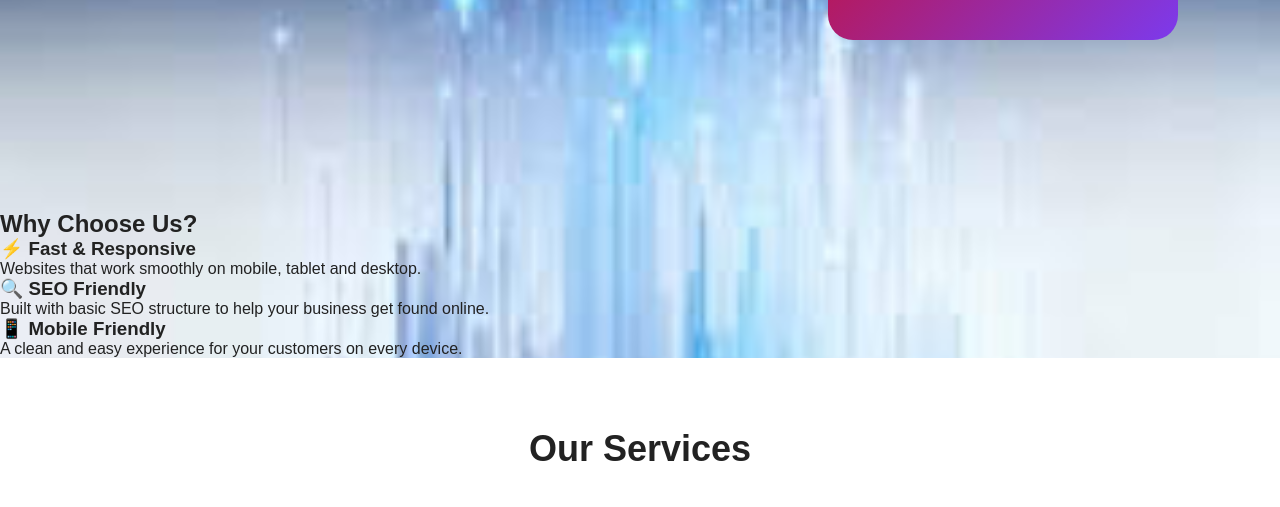
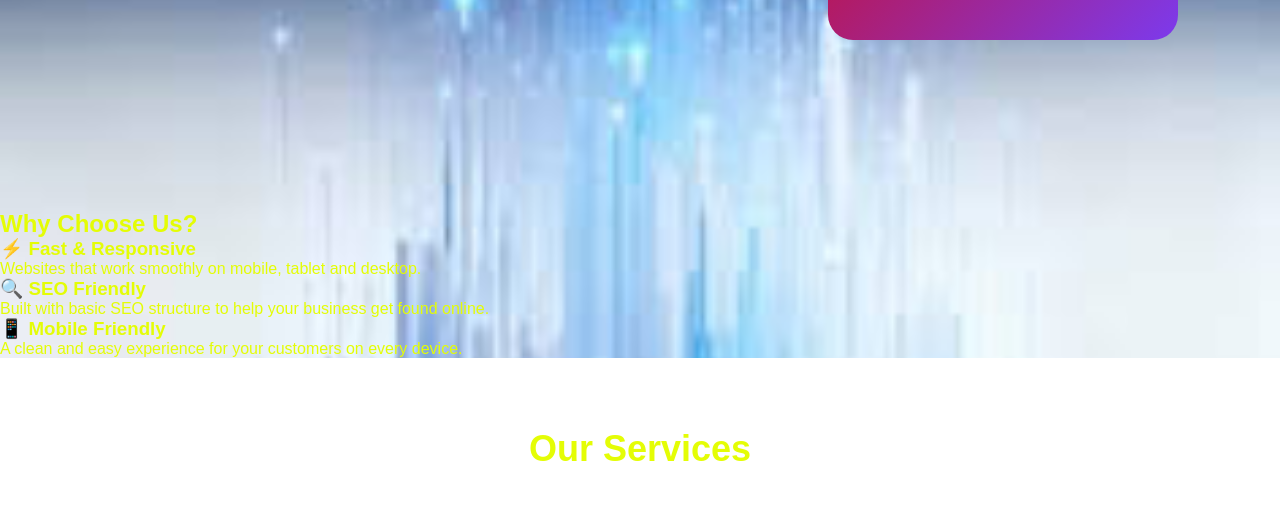
Before and after one commit to mooni100/my-agentic-project, a plain HTML site: page index.html in a window 1280 px wide. Shown: the part 498-1005 px from the top of the page. Drawn offline with Linux system fonts and the light colour scheme.

Commit message:
Add files via upload

```diff
--- a/index.html
+++ b/index.html
@@ -18,7 +18,7 @@
         body {
             font-family: Arial, sans-serif;
             background: #b1df0d;
-            color: #222;
+            color: #e4fd05;
             background-image: url("background.jpg");
 background-size: cover;
 background-position: center;
```
